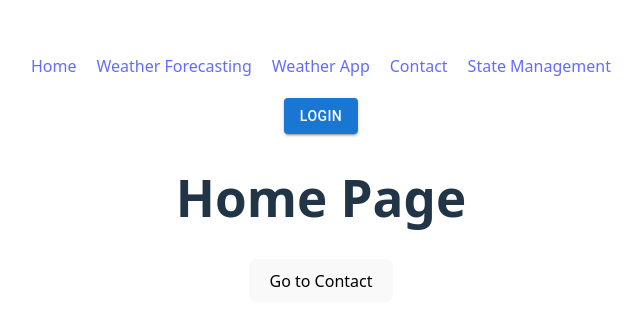
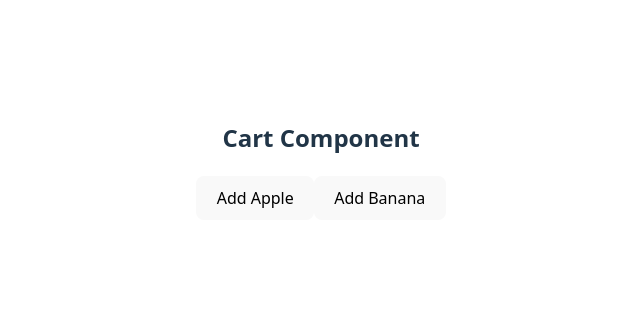
Before and after one commit to AspireQ-pro/react-teaching-demo, a React (Vite) app in the folder teaching-react/: page / in a window 1280 px wide. Shown: the part 232-558 px from the top of the page, without its empty margins (319-961 px from the left). Built offline with nearby package versions, Linux system fonts and the light colour scheme.

Commit message:
Redux code added

```diff
--- a/teaching-react/package.json
+++ b/teaching-react/package.json
@@ -14,9 +14,11 @@
     "@emotion/styled": "^11.14.1",
     "@mui/icons-material": "^7.3.1",
     "@mui/material": "^7.3.1",
+    "@reduxjs/toolkit": "^2.9.0",
     "axios": "^1.11.0",
     "react": "^19.1.1",
     "react-dom": "^19.1.1",
+    "react-redux": "^9.2.0",
     "react-router-dom": "^7.8.2"
   },
   "devDependencies": {
--- a/teaching-react/src/App.jsx
+++ b/teaching-react/src/App.jsx
@@ -8,29 +8,74 @@ import WeatherApp from './components/weatherApp'
 import Contact from './components/Contact'
 import User from './components/User'
 import Parent from './components/stateManagement/Parent'
+import { createContext ,useContext} from 'react'
+import { useState } from 'react'
+import { Provider } from 'react-redux'
+import Cart from './components/redux-state-management/Cart'
+import store from './components/redux-state-management/store'
 
 
+//what is context api
+// The Context API is a React feature that allows you to share state across your application
+// without having to pass props down manually at every level. It provides a way to create global
+// variables that can be passed around in a React app.
+
+const ThemeContext = createContext()
+
 function App() {
+const [theme,setTheme]=useState('light');
+  return (
+    // <BrowserRouter>
 
-  return (
-    <BrowserRouter>
-    <nav style={{display:'flex',gap:'20px',justifyContent:'center',margin:'20px'}}>
-      <Link to="/">Home</Link>
-      <Link to="/weather-forecasting">Weather Forecasting</Link>
-      <Link to="/weather-app">Weather App</Link>
-      <Link to="/contact">Contact</Link>
-      <Link to="/parent">State Management</Link>
-    </nav>
-      <Routes>
-        <Route path="/" element={<Home />} />
-        <Route path="/weather-forecasting" element={<WeatherForecasting />} />
-        <Route path="/weather-app" element={<WeatherApp />} />
-        <Route path="/contact" element={<Contact />} />
-        <Route path="/user/:id" element={<User />} />
-        <Route path="/parent" element={<Parent />} />
-      </Routes>
-    </BrowserRouter>
+    //     <nav style={{display:'flex',gap:'20px',justifyContent:'center',margin:'20px'}}>
+    //       <Link to="/">Home</Link>
+    //       <Link to="/weather-forecasting">Weather Forecasting</Link>
+    //       <Link to="/weather-app">Weather App</Link>
+    //       <Link to="/contact">Contact</Link>
+    //   <Link to="/parent">State Management</Link>
+    // </nav>
+    //   <Routes>
+    //     <Route path="/" element={<Home />} />
+    //     <Route path="/weather-forecasting" element={<WeatherForecasting />} />
+    //     <Route path="/weather-app" element={<WeatherApp />} />
+    //     <Route path="/contact" element={<Contact />} />
+    //     <Route path="/user/:id" element={<User />} />
+    //     <Route path="/parent" element={<Parent />} />
+    //   </Routes>
+    // </BrowserRouter>
+
+    // <ThemeContext.Provider value={theme}>
+    //   <div>
+    //     <Toolbar/>
+    //     <button onClick={()=>setTheme(theme==='light'?'dark':'light')}>Change Theme</button>
+    //   </div>
+    // </ThemeContext.Provider>
+
+    <Provider store={store }>
+     <Cart />
+    </Provider>
+
   );
 }
 
+function Toolbar(){
+  return(
+    <div>
+      <ThemeButton/>
+    </div>
+  )
+}
+
+function ThemeButton(){
+  const theme=useContext(ThemeContext);
+  return(
+    <div>
+      <button style={{background:theme==='light'?'white':'black',color:theme==='light'?'black':'white'}}>
+        {theme==='light'?'Light Mode':'Dark Mode'}
+      </button>
+    </div>
+  )
+}
+
+
 export default App
--- /dev/null
+++ b/teaching-react/src/components/redux-state-management/Cart.jsx
@@ -0,0 +1,22 @@
+import { useSelector, useDispatch } from 'react-redux';
+import { addItem, removeItem } from './store';
+function Cart() {
+
+    const cart = useSelector(state => state.cart);  // get the states from the store
+    const dispatch=useDispatch(); //sending the actions to the store
+    return <div>
+        <h2>Cart Component</h2>
+        <button onClick={()=>dispatch(addItem("Apple"))}>Add Apple</button>
+        <button onClick={()=>dispatch(addItem("Banana"))}>Add Banana</button>
+
+        <ul>
+            {cart.map((item, index) => (
+                <li key={index}>
+                    {item}{" "} <button onClick={() => dispatch(removeItem(index))}>Remove</button>
+                </li>
+            ))}
+        </ul>
+        </div>;
+}
+
+export default Cart;
--- /dev/null
+++ b/teaching-react/src/components/redux-state-management/store.js
@@ -0,0 +1,24 @@
+import { configureStore, createSlice } from "@reduxjs/toolkit";
+
+
+const cartSlice= createSlice({
+
+    name:'cart',
+    initialState:[],
+    reducers:{
+        addItem:(state,action)=>{
+            state.push(action.payload);
+        },
+        removeItem:(state,action)=>{
+            return state.filter((item,index)=>index!==action.payload);
+        }
+    },
+});
+
+export const {addItem,removeItem}=cartSlice.actions;
+const store=configureStore({
+    reducer:{
+        cart:cartSlice.reducer
+    },
+})
+export default store;
```
Also changed, not shown: teaching-react/src/components/redux-state-management/readme.md (added), 1 other file (tests, documents, lock files or other folders).
